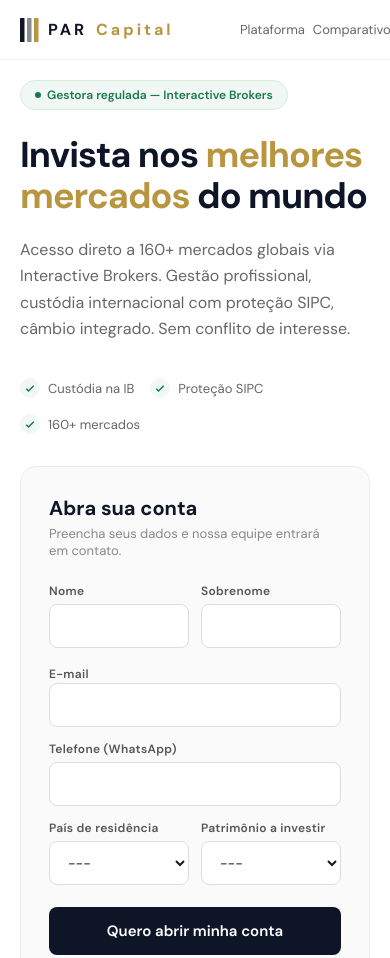
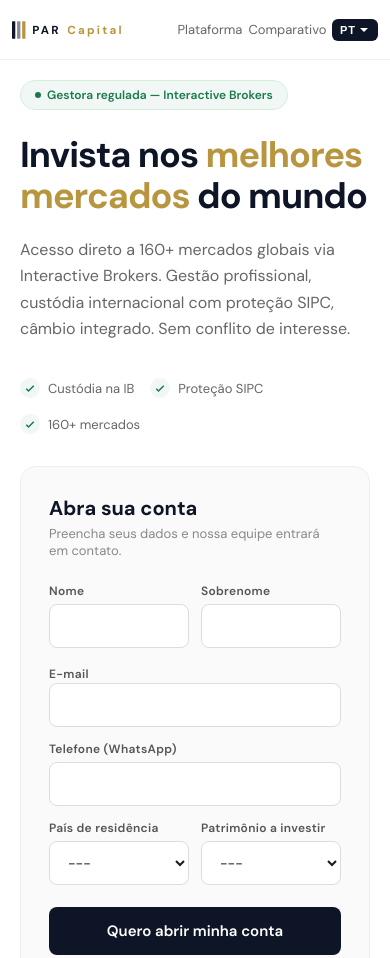
Before and after one commit to alexhallot/Parcapital_site, a plain HTML site: page index.html in a window 390 px wide. Shown: the top 958 px of the page. Drawn offline with Linux system fonts and the light colour scheme.

Commit message:
Refactor navigation styles and layout adjustments
Adjusted padding and layout properties in the navigation section. Updated logo size and modified gap in the navigation right section.

```diff
--- a/index.html
+++ b/index.html
@@ -84,9 +84,13 @@ body{font-family:'DM Sans',sans-serif;color:#1a1a1a;-webkit-font-smoothing:antia
 .hero-left{max-width:100%}.hero-right{flex:auto;width:100%}
 .features-grid{grid-template-columns:1fr}
 .comp-row{grid-template-columns:1fr 1fr 1fr;font-size:12px}
-.nav{padding:0 20px}
+.nav{padding:0 12px}
+.nav-logo svg{width:160px}
 .nav-right .nav-link{display:none !important}
-.nav-right{gap:8px}
+.nav-right{gap:6px}
+.nav-right #nav-email{display:none !important}
+.lang-toggle{margin-left:0}
+.lang-active{padding:5px 10px 5px 8px;font-size:11px}
 .stats-bar{flex-wrap:wrap;padding:0 20px}.stat-item{flex:1 1 50%;max-width:none}
 .features-section,.compare-section,.cta-bottom{padding:60px 20px}
 .trust-row{flex-wrap:wrap;gap:16px}
```
